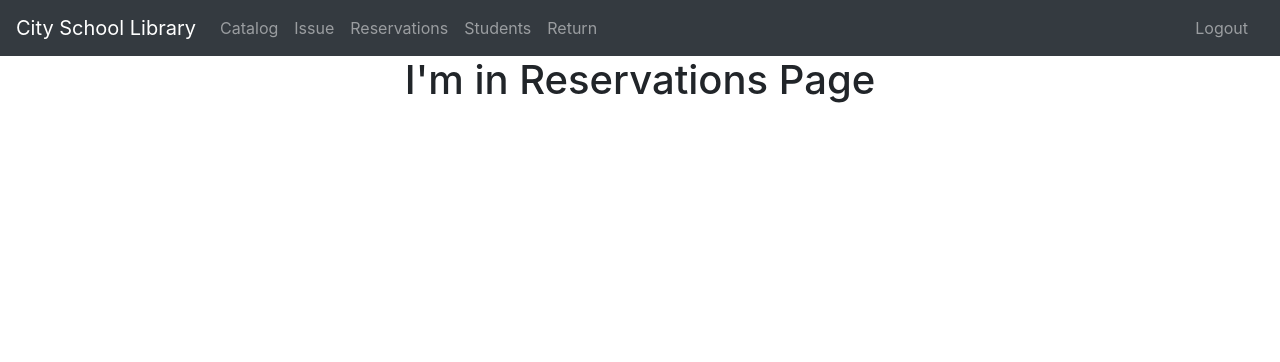
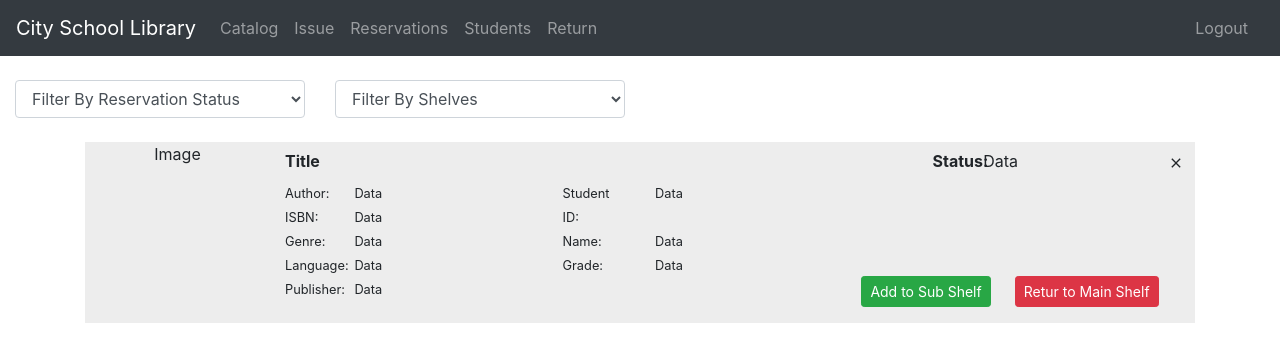
Before and after one commit to BootcampProgram/ReactLMS, a React (Create React App) app in the folder lms/: page /reservations in a window 1280 px wide. Shown: the top 362 px of the page. Built offline with nearby package versions, Linux system fonts and the light colour scheme.

Commit message:
Reservation UI

```diff
--- a/lms/src/Components/Booktable.js
+++ b/lms/src/Components/Booktable.js
@@ -47,7 +47,11 @@ useEffect(() => {
                     <td className="font-weight-bold">{y.title}</td>
                     <td>{y.isbn}</td>
                     <td>{y.shelveCode}</td>
-                    <td>{y.availability}</td>
+                    <td>
+                        {y.availability === "Yes" && <p style={{color:"green", margin:"0"}}>Yes</p>}
+                        {y.availability === "No" && <p style={{color:"gray", margin:"0"}}>No</p>}
+                        {y.availability === "Not Available" && <p style={{color:"red", margin:"0"}}>Not Available</p>}
+                    </td>
                     <td><Button variant="success" size="sm" onClick={() => {setModalShow(true); setbookid(y.detailID)}}>View</Button></td>
                     <td className="text-center">
                         <a href="#bookedit" className="mr-4 Black" title="Edit Book"><FaEdit /></a>
--- /dev/null
+++ b/lms/src/Components/Modals/ViewStudentBorrowingsModal.js
@@ -0,0 +1,95 @@
+import React, { useEffect, useState } from 'react';
+import '../../App.css';
+import { Modal, Button, Container, Row, Table, Form} from 'react-bootstrap';
+
+function ViewStudentBorrowingsModal(props){
+    //States
+    const [studentBorrowings, setStudentBorrowings] = useState([])
+
+    // var presentBorrowings = [];
+    // var pastBorrowings = [];
+
+    useEffect(() => {
+
+        fetch(`https://localhost:44381/api/Borrowing/Student/${props.studentId}`)
+        .then(res => res.json())
+        .then(data =>{
+          setStudentBorrowings(data)
+        })
+    }, [props.studentId])
+
+    console.log(studentBorrowings);
+
+    // var Sstring = "B";
+
+    // var presentBorrowings = studentBorrowings.filter((b) => b.status.includes(Sstring));
+
+    // pastBorrowings = studentBorrowings.filter(B => B.status === "R");
+
+    return(
+      <Modal {...props} aria-labelledby="contained-modal-title-vcenter" size="lg" centered scrollable>
+      <Modal.Header closeButton>
+        <Modal.Title id="contained-modal-title-vcenter">
+            Borrowings of Student {`S00${props.studentId}`}
+        </Modal.Title>
+      </Modal.Header>
+      <Modal.Body>
+        <Container>
+          <Row className="show-grid">
+            <Form.Label className="font-weight-bold" column>Current Borrowings</Form.Label>
+            <Table striped bordered hover size="sm" className="mt-2 mx-auto" style={{width:"97%"}}>
+              <thead>
+                  <tr>
+                    <th>Book Detail</th>
+                    <th>Borrowed Date</th>
+                    <th>Return Date</th>
+                  </tr>
+              </thead>
+              <tbody>
+              {/* {studentBorrowings.map(borrowing =>
+                  <tr>
+                    <td>{`S00${borrowing.bookDetailID}`}: {borrowing.title}</td>
+                    <td>{borrowing.borrowDate}</td>
+                    <td style={{color:"red"}}>{borrowing.returnDate}</td>
+                  </tr>
+              )} */}
+              </tbody>
+          </Table>
+          </Row>
+          {studentBorrowings.length===0 && <h6 className= "text-center" style={{color:"grey"}}>No Current Borrowings</h6>}
+        </Container>
+
+
+        <Container >
+          <Row className="show-grid">
+            <Form.Label className="font-weight-bold" column>Borrowings History</Form.Label>
+            <Table striped bordered hover size="sm" className="mt-2 mx-auto" style={{width:"97%"}}>
+              <thead>
+                  <tr>
+                    <th>Book Detail</th>
+                    <th>Borrowed Date</th>
+                    <th>Return Date</th>
+                  </tr>
+              </thead>
+              <tbody>
+              {/* {studentBorrowings.map(borrowing =>
+                  <tr>
+                    <td>{`S00${borrowing.bookDetailID}`}: {borrowing.title}</td>
+                    <td>{borrowing.borrowDate}</td>
+                    <td>{borrowing.returnDate}</td>
+                  </tr>
+              )} */}
+              </tbody>
+          </Table>
+          </Row>
+          {studentBorrowings.length===0 && <h6 className= "text-center" style={{color:"grey"}}>No Borrowings History</h6>}
+        </Container>
+      </Modal.Body>
+      <Modal.Footer>
+        <Button onClick={props.onHide}>Close</Button>
+      </Modal.Footer>
+    </Modal>
+    )
+}
+
+export default ViewStudentBorrowingsModal;
--- /dev/null
+++ b/lms/src/Components/ReservationContainer.js
@@ -0,0 +1,85 @@
+import React, { useEffect, useState } from 'react';
+import '../App.css';
+import { Container, Row, Col, Image, Form, Button} from 'react-bootstrap';
+import { IoMdClose } from 'react-icons/io';
+
+
+function ReservationTable (props){
+    return(
+        <>
+            <Container className="mt-3 pb-3" style={{backgroundColor:"#ededed"}}>
+                <Row>
+                    {/* Image section */}
+                    <Col md={2} >Image</Col>
+                    {/* Book detail section */}
+                    <Col md={3} >
+                        <Row>
+                            <Form.Label className="font-weight-bold text-left" column>Title</Form.Label>
+                        </Row>
+                        <Row>
+                            <Col className="text-left" md={3}><small>Author:</small></Col>
+                            <Col className="text-left"><small>Data</small></Col>
+                        </Row>
+                        <Row>
+                            <Col className="text-left" md={3}><small>ISBN:</small></Col>
+                            <Col className="text-left"><small>Data</small></Col>
+                        </Row>
+                        <Row>
+                            <Col className="text-left" md={3}><small>Genre:</small></Col>
+                            <Col className="text-left"><small>Data</small></Col>
+                        </Row>
+                        <Row>
+                            <Col className="text-left" md={3}><small>Language:</small></Col>
+                            <Col className="text-left"><small>Data</small></Col>
+                        </Row>
+                        <Row>
+                            <Col className="text-left" md={3}><small>Publisher:</small></Col>
+                            <Col className="text-left"><small>Data</small></Col>
+                        </Row>
+                    </Col>
+                    {/* Student data section */}
+                    <Col md={3} >
+                        <Row>
+                            <Form.Label className="font-weight-bold text-left invisible" column>Text Invisible</Form.Label>
+                        </Row>
+                        <Row>
+                            <Col className="text-left" md={4}><small>Student ID:</small></Col>
+                            <Col className="text-left"><small>Data</small></Col>
+                        </Row>
+                        <Row>
+                            <Col className="text-left" md={4}><small>Name:</small></Col>
+                            <Col className="text-left"><small>Data</small></Col>
+                        </Row>
+                        <Row>
+                            <Col className="text-left" md={4}><small>Grade:</small></Col>
+                            <Col className="text-left"><small>Data</small></Col>
+                        </Row>
+                    </Col>
+                    {/* Status with two button and close */}
+                    <Col md={4} >
+                        <Row>
+                            <Col md={3} ></Col>
+                            <Col>
+                                <Row>
+                                    <Form.Label className="font-weight-bold text-left" column md={3}>Status:</Form.Label>
+                                    <Col className="text-left my-auto pl-1">Data</Col>
+                                </Row>
+                            </Col>
+                            <Col md={1} className="pl-1 my-auto"><IoMdClose/></Col>
+                        </Row>
+                        {/* Created a gutter row */}
+                        <Row className="my-5"></Row>
+                        <Row>
+                            <Col className="mt-auto">
+                                <Button variant="success" className="mr-4" size="sm">Add to Sub Shelf</Button>
+                                <Button variant="danger" size="sm">Retur to Main Shelf</Button>
+                            </Col>
+                        </Row>
+                    </Col>
+                </Row>
+            </Container>
+        </>
+    );
+}
+
+export default ReservationTable;
--- /dev/null
+++ b/lms/src/Components/Reservationfilters.js
@@ -0,0 +1,33 @@
+import React from 'react';
+import '../App.css';
+import { Form, Container, Row, Col } from 'react-bootstrap';
+
+function Reservationfilters() {
+    return(
+        <Container fluid className="mt-4">
+            <Row>
+                <Col md={6}>
+                    <Row>
+                        <Col>
+                        <Form.Control as="select">
+                            <option disabled selected hidden>Filter By Reservation Status</option>
+                            <option>Active</option>
+                            <option>Expired</option>
+                            <option>Canceled</option>
+                        </Form.Control>
+                        </Col>
+                        <Col>
+                        <Form.Control as="select">
+                            <option disabled selected hidden>Filter By Shelves</option>
+                            <option>Main Shelf</option>
+                            <option>Sub Shelf</option>
+                        </Form.Control>
+                        </Col>
+                    </Row>
+                </Col>
+            </Row>
+        </Container>
+    )
+}
+
+export default Reservationfilters;
--- a/lms/src/Components/Reservations.js
+++ b/lms/src/Components/Reservations.js
@@ -1,10 +1,26 @@
-import React from 'react';
+import React, { useState } from 'react';
 import '../App.css';
+import Reservationfilters from './Reservationfilters'
+import ReservationContainer from './ReservationContainer'
+import { Container } from 'react-bootstrap';
 
 function Reservation() {
+
+  //State
+  const [searchString, setSearchString] = useState("");
+
+  //Method
+  const onSearch = (inputValue) => {
+    setSearchString(inputValue)
+
+  }
     return (
       <div className="App">
-        <h1>I'm in Reservations Page</h1>
+        {/* <Searchbar search = {onSearch} placeholder = "Search By Reservations Attributes"/> */}
+        <Reservationfilters />
+        <Container className="mt-4">
+          <ReservationContainer searchString={searchString}/>
+        </Container>
       </div>
     );
   }
--- a/lms/src/Components/Studenttable.js
+++ b/lms/src/Components/Studenttable.js
@@ -1,11 +1,15 @@
 import React, { useEffect, useState } from 'react';
 import '../App.css';
 import { Table, Button} from 'react-bootstrap';
+import ViewStudentBorrowingsModal from './Modals/ViewStudentBorrowingsModal'
 
 function Studenttable (props){
 
     //States
     const [listStudents, setListStudents] = useState([]);
+    const [borrowingsModalShow, setBorrowingsModalShow] = useState(false);
+    const [studentId, setstudentId] = useState([]);
+
 
     var searchStudent = listStudents.filter(student =>
         student.fullName.toLowerCase().includes(props.searchString.toString().toLowerCase())
@@ -23,7 +27,7 @@ function Studenttable (props){
 
     return(
         <>
-        <Table striped bordered hover size="sm" className="mt-3 mx-auto" style={{width:"97%"}}>
+        <Table striped bordered hover size="sm" className="mt-4 mx-auto" style={{width:"97%"}}>
             <thead>
                 <tr>
                     <th>Student ID</th>
@@ -40,7 +44,7 @@ function Studenttable (props){
                 <tr key={student.studentId}>
                     <td>{`S00${student.studentId}`}</td>
                     <td className="font-weight-bold">{student.fullName}</td>
-                    <td><Button size="sm" style={{color:"white", backgroundColor:"orange", borderStyle:"none"}}>Borrowings</Button></td>
+                    <td><Button size="sm" style={{color:"white", backgroundColor:"orange", borderStyle:"none"}} onClick={() => {setBorrowingsModalShow(true); setstudentId(student.studentId)}}>Borrowings</Button></td>
                     <td><Button variant="success" size="sm">View</Button></td>
                     <td><Button variant="primary" size="sm">Payments</Button></td>
                     <td><Button variant="danger" size="sm">Block</Button></td>
@@ -50,6 +54,7 @@ function Studenttable (props){
              </tbody>
         </Table>
         {searchStudent.length===0 && <h3 className= "text-center">Data Not Found</h3>}
+        <ViewStudentBorrowingsModal show={borrowingsModalShow} onHide={() => setBorrowingsModalShow(false)} studentId = {studentId}/>
         </>
     );
 }
```
Also changed, not shown: lms/src/App.css (line endings or trailing spaces).
